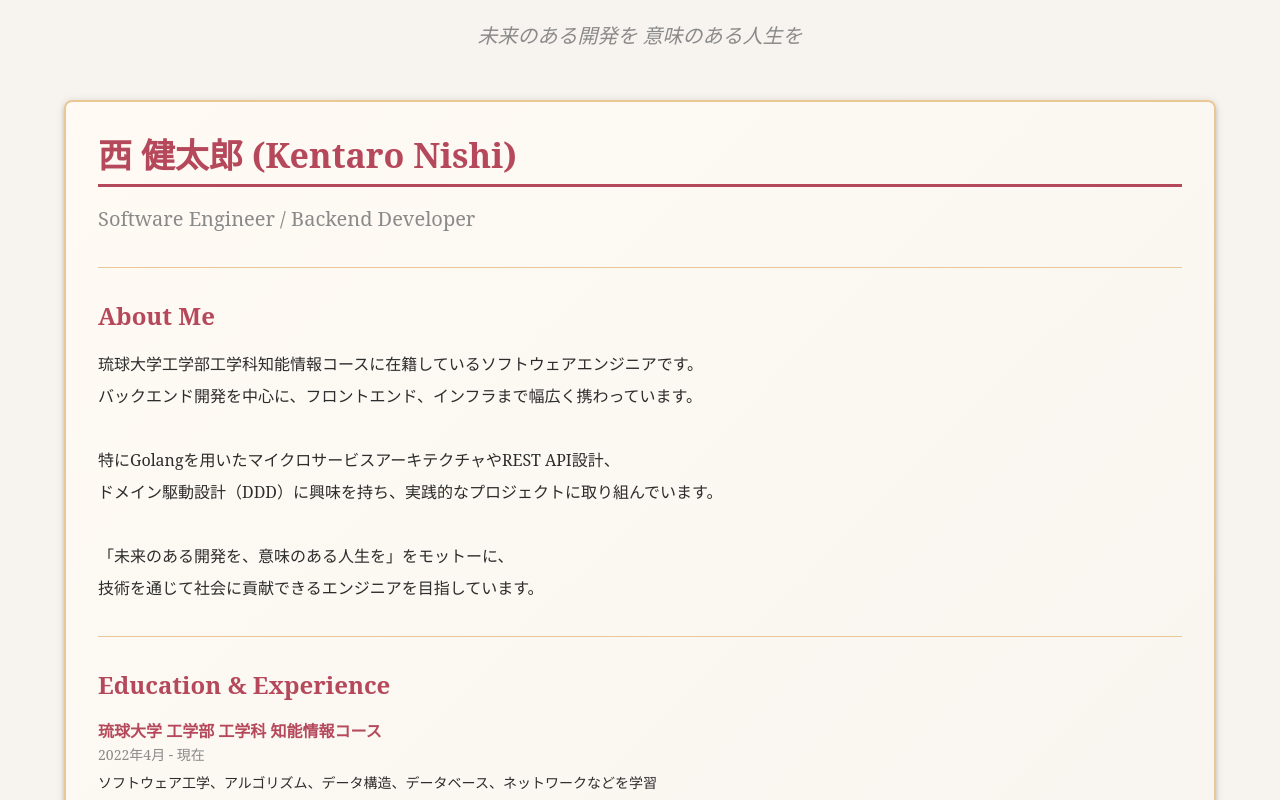
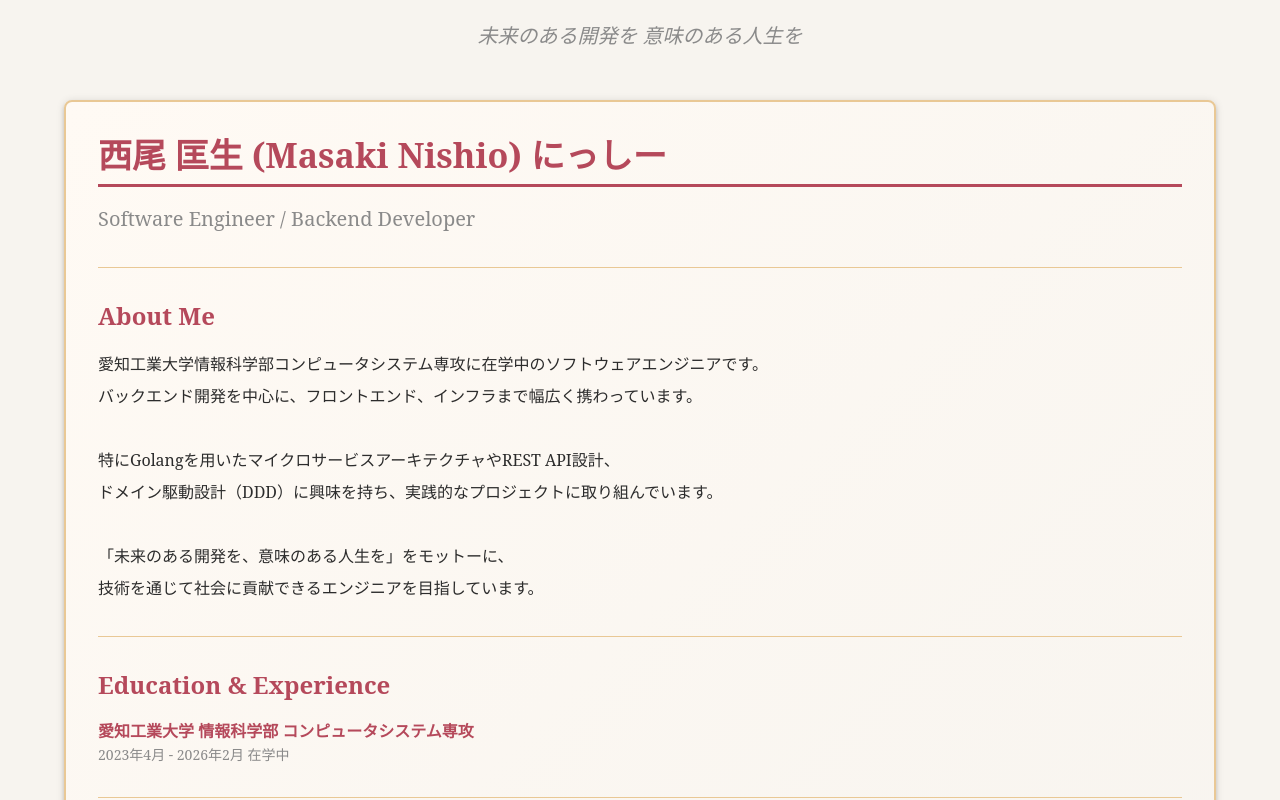
Before and after one commit to nishi240masa/my-portfolio, a Next.js app: page /profyle in a window 1280 px wide. Shown: the part 180-980 px from the top of the page. Built offline with nearby package versions, Linux system fonts and the light colour scheme; a web font is replaced by a local one.

Commit message:
Update personal information in Page component, changing name and educational details to reflect current status and institution.

```diff
--- a/src/app/(use-header)/profyle/_components/view/Page/index.tsx
+++ b/src/app/(use-header)/profyle/_components/view/Page/index.tsx
@@ -76,7 +76,8 @@ export default function Page() {
                   pb: 1,
                 }}
               >
-                西 健太郎 (Kentaro Nishi)
+                西尾 匡生 (Masaki Nishio)
+                にっしー
               </Typography>
               <Typography
                 variant="h6"
@@ -111,7 +112,7 @@ export default function Page() {
                   whiteSpace: 'pre-line',
                 }}
               >
-                {`琉球大学工学部工学科知能情報コースに在籍しているソフトウェアエンジニアです。
+                {`愛知工業大学情報科学部コンピュータシステム専攻に在学中のソフトウェアエンジニアです。
 バックエンド開発を中心に、フロントエンド、インフラまで幅広く携わっています。
 
 特にGolangを用いたマイクロサービスアーキテクチャやREST API設計、
@@ -142,13 +143,10 @@ export default function Page() {
                     variant="subtitle1"
                     sx={{ fontWeight: 'bold', color: 'primary.main' }}
                   >
-                    琉球大学 工学部 工学科 知能情報コース
+                    愛知工業大学 情報科学部 コンピュータシステム専攻
                   </Typography>
                   <Typography variant="body2" color="text.secondary">
-                    2022年4月 - 現在
-                  </Typography>
-                  <Typography variant="body2" sx={{ mt: 1 }}>
-                    ソフトウェア工学、アルゴリズム、データ構造、データベース、ネットワークなどを学習
+                    2023年4月 - 2026年2月 在学中
                   </Typography>
                 </Box>
               </Stack>
```
